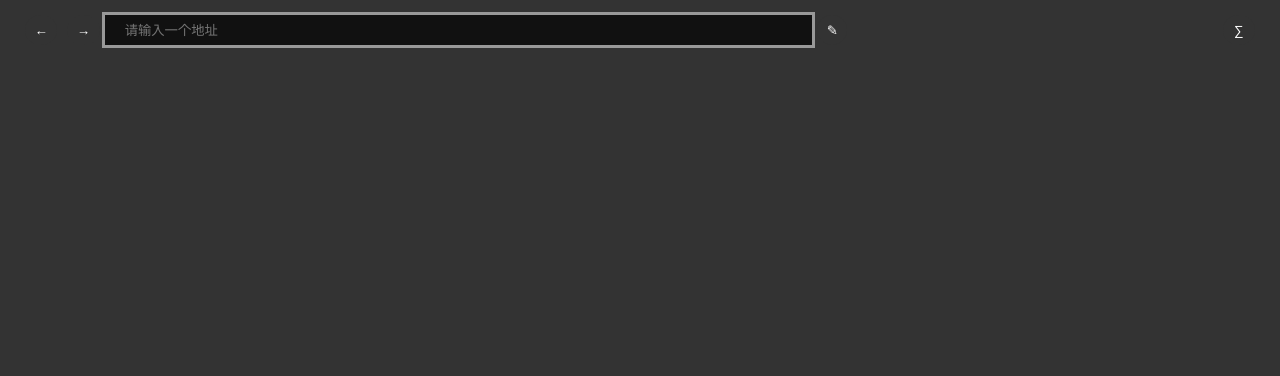
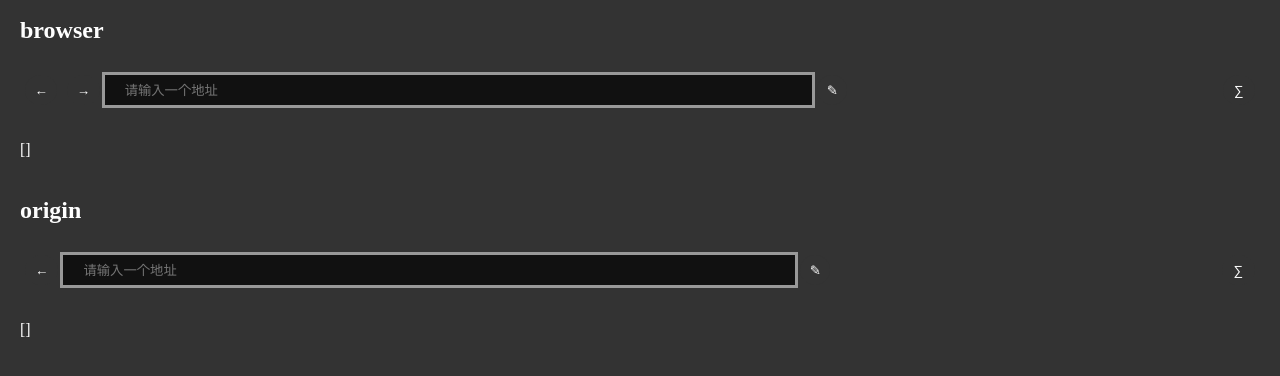
Before and after one commit to ShadowTricker/above-the-time, a website built with Parcel: page index.html in a window 1280 px wide. Both pictures are taken after a click on the button "前进". Built offline with nearby package versions, Linux system fonts and the light colour scheme.

Commit message:
[modify] change my-history service

```diff
--- a/components/address.component.ts
+++ b/components/address.component.ts
@@ -1,6 +1,6 @@
-import { HistoryObject, MyHistory } from '../services/my-history';
-import { ElementParams } from '../utils/create-element';
-import { listenable } from '../utils/decorators';
+import { HistoryObject, MyHistory } from "../services/my-history";
+import { ElementParams } from "../utils/create-element";
+import { listenable } from "../utils/decorators";
 
 // @listenable('test')
 export class AddressComponent {
@@ -13,22 +13,26 @@ export class AddressComponent {
     this.mode = mode;
     this.myHistory = new MyHistory();
     this.state = {
-      curUrl: this.myHistory.currentUrl
+      curUrl: this.myHistory.currentUrl,
+      history: this.myHistory.currentHistory,
     };
     this.myHistory.listenPopState().subscribe((res: HistoryObject) => {
-      this.setState({ curUrl: res.url });
+      this.setState({
+        curUrl: res.url,
+        history: this.myHistory.currentHistory,
+      });
     });
   }
 
   public render(): ElementParams {
     let arrowsButtons;
-    if (this.mode === 'browser') {
+    if (this.mode === "browser") {
       arrowsButtons = [
         {
           tagName: "button",
           children: ["←"],
           attributes: {
-            title: "后退"
+            title: "后退",
           },
           events: {
             click: (e: MouseEvent) => {
@@ -47,7 +51,7 @@ export class AddressComponent {
               this.myHistory.forward();
             },
           },
-        }
+        },
       ];
     } else {
       arrowsButtons = [
@@ -68,6 +72,16 @@ export class AddressComponent {
     return {
       tagName: "div",
       children: [
+        {
+          tagName: "h2",
+          children: [this.mode],
+          attributes: {
+            class: "container"
+          }
+        },
+        {
+          tagName: "div",
+          children: [
             ...arrowsButtons,
             {
               tagName: "form",
@@ -78,7 +92,7 @@ export class AddressComponent {
                   attributes: {
                     placeholder: "请输入一个地址",
                     name: "address",
-                value: this.state.curUrl
+                    value: this.state.curUrl,
                   },
                 },
                 {
@@ -87,7 +101,7 @@ export class AddressComponent {
                   attributes: {
                     type: "submit",
                   },
-            }
+                },
               ],
               events: {
                 submit: (e: any) => {
@@ -108,20 +122,36 @@ export class AddressComponent {
                 title: "show",
               },
               events: {
-            click: (e: MouseEvent) => { console.log(this.myHistory); }
+                click: (e: MouseEvent) => {
+                  console.log(this.myHistory);
                 },
-        }
+              },
+            },
           ],
           attributes: {
             class: "container",
           },
+        },
+        {
+          tagName: "div",
+          children: [
+            JSON.stringify(this.state.history.map(
+              (item: HistoryObject) => item.url
+            ))
+          ],
+          attributes: {
+            class: "container",
           }
+        }
+      ],
+      attributes: {}
+    };
   }
 
   private setState(state: { [key: string]: any }): void {
     this.state = {
       ...this.state,
-      ...state
+      ...state,
     };
     this.emitter.next();
   }
--- a/index.scss
+++ b/index.scss
@@ -11,6 +11,13 @@ body {
   background-color: #333;
   box-sizing: border-box;
   padding: 0 20px;
+  color: white;
+}
+
+h2 {
+  &.container {
+    margin: 0;
+  }
 }
 
 form {
--- a/index.ts
+++ b/index.ts
@@ -10,9 +10,9 @@ const addrBrowser = listenable(stateListen)(new AddressComponent("browser"));
 let curBrowserDOM = createElement(addrBrowser.render());
 document.body.append(curBrowserDOM);
 // origin
-/* const addrOrigin = listenable(stateListen)(new AddressComponent("origin"));
+const addrOrigin = listenable(stateListen)(new AddressComponent("origin"));
 let curOriginDOM = createElement(addrOrigin.render());
-document.body.append(curOriginDOM); */
+document.body.append(curOriginDOM);
 stateListen.subscribe(() => {
   // browser
   let newBrowserDOM = createElement(addrBrowser.render());
@@ -20,7 +20,7 @@ stateListen.subscribe(() => {
   curBrowserDOM = newBrowserDOM;
 
   // origin
-  /* let newOriginDOM = createElement(addrOrigin.render());
+  let newOriginDOM = createElement(addrOrigin.render());
   document.body.replaceChild(newOriginDOM as Node, curOriginDOM as Node);
-  curOriginDOM = newOriginDOM; */
+  curOriginDOM = newOriginDOM;
 });
--- a/services/my-history.ts
+++ b/services/my-history.ts
@@ -26,6 +26,10 @@ export class MyHistory {
     return this.currentIndex === -1
       ? this.initialHistory.url
       : this.history[this.currentIndex].url;
+  }
+
+  get currentHistory() {
+    return this.history;
   }
 
   constructor() {}
@@ -62,11 +66,13 @@ export class MyHistory {
   public pushState(urlObject: HistoryObject): void {
     this.history = [...this.history.slice(0, this.currentIndex + 1), urlObject];
     this.currentIndex = this.length - 1;
+    this.popEvent.next(urlObject);
   }
 
   public replaceState(urlObject: HistoryObject): void {
     this.history = [...this.history.slice(0, this.currentIndex), urlObject];
     this.currentIndex = this.length - 1;
+    this.popEvent.next(urlObject);
   }
 
   public listenPopState(): Subject<HistoryObject> {
```
Also changed, not shown: tsconfig.json (+65 -2 lines). Lines whose indentation alone changed are shown as unchanged.
